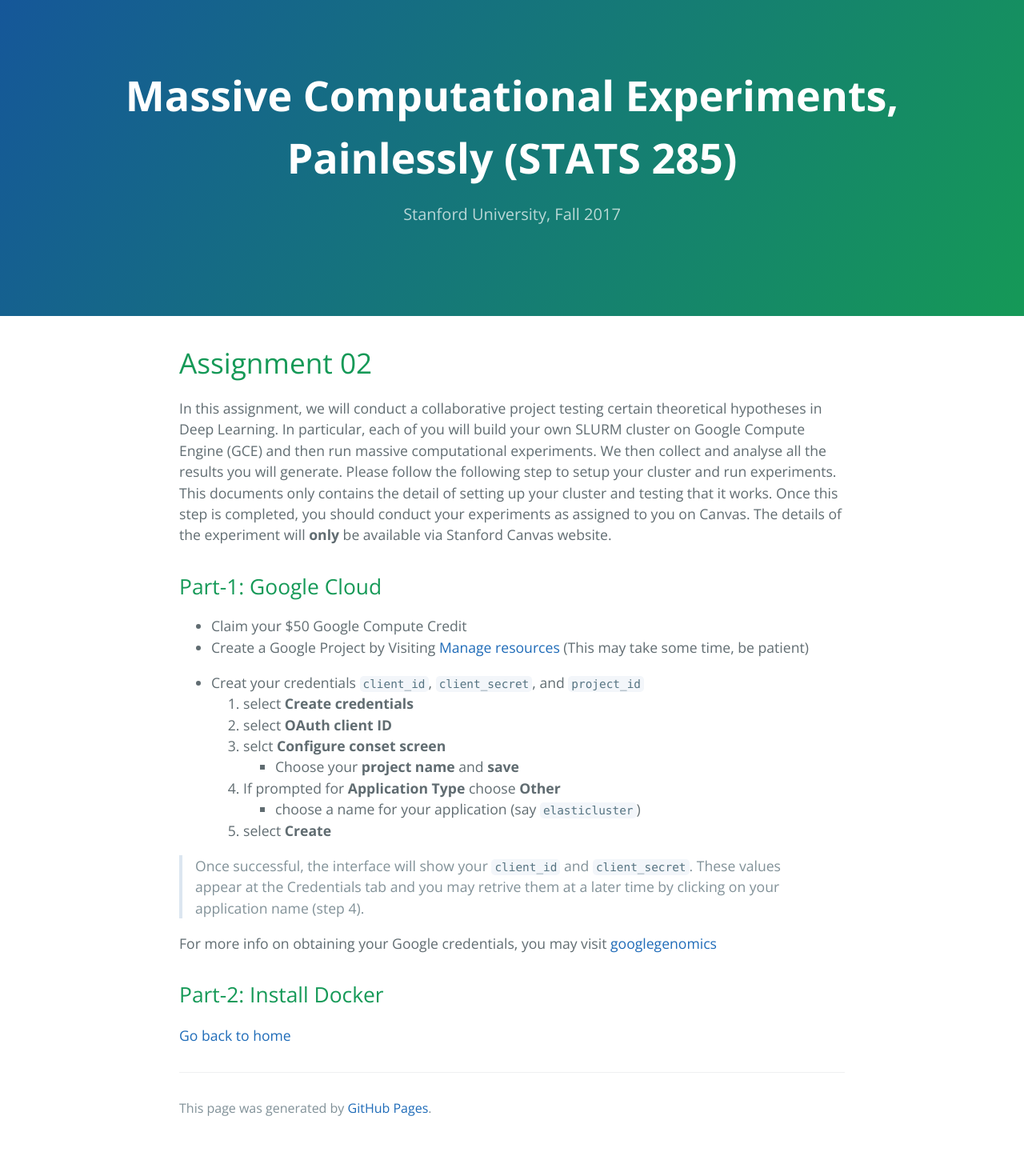
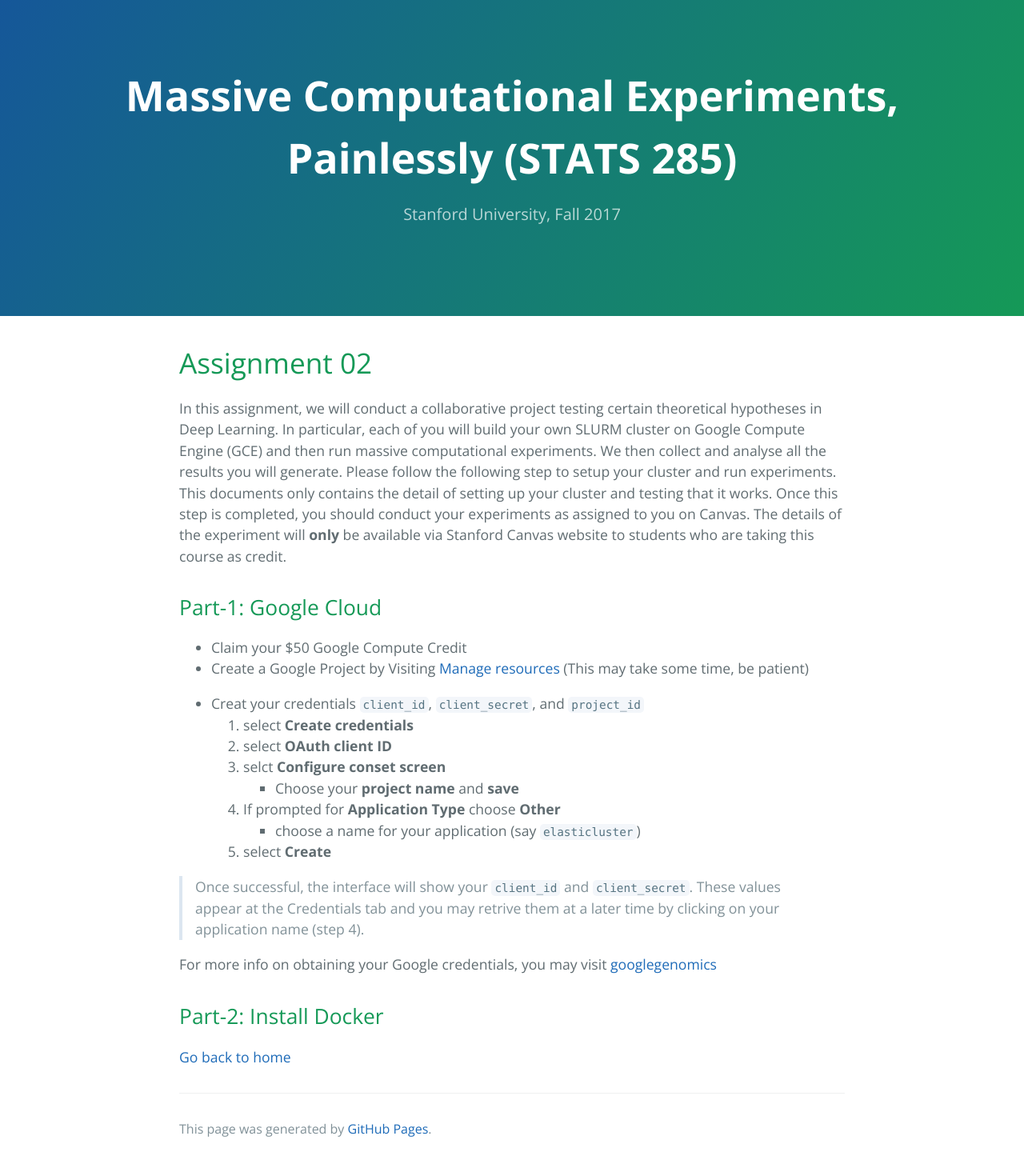
Before and after one commit to stats285/stats285.github.io, a Jekyll site: the page built from assets/assignments/02/assignment2.md, in a window 1280 px wide. Shown: the whole page at 80% size. Built offline with Jekyll 4.4.1, drawn with Linux system fonts in a browser that asks for light colours; the repository's description, which GitHub fills in, is left out; our own code applies the rules of GitHub Pages for plain Markdown files; before the commit the page ends 1429 px from its top, so only the background shows below that.

Commit message:
added description

```diff
--- a/assets/assignments/02/assignment2.md
+++ b/assets/assignments/02/assignment2.md
@@ -8,7 +8,7 @@ layout: default
 In this assignment, we will conduct a collaborative project testing certain theoretical hypotheses
 in Deep Learning. In particular, each of you will build your own SLURM cluster on Google Compute Engine (GCE)
 and then run massive computational experiments. We then collect and analyse all the results you will generate.
-Please follow the following step to setup your cluster and run experiments. This documents only contains the detail of setting up your cluster and testing that it works. Once this step is completed, you should conduct your experiments as assigned to you on Canvas. The details of the experiment will **only** be available via Stanford Canvas website.
+Please follow the following step to setup your cluster and run experiments. This documents only contains the detail of setting up your cluster and testing that it works. Once this step is completed, you should conduct your experiments as assigned to you on Canvas. The details of the experiment will **only** be available via Stanford Canvas website to students who are taking this course as credit.
 
 ## Part-1: Google Cloud
 
```
